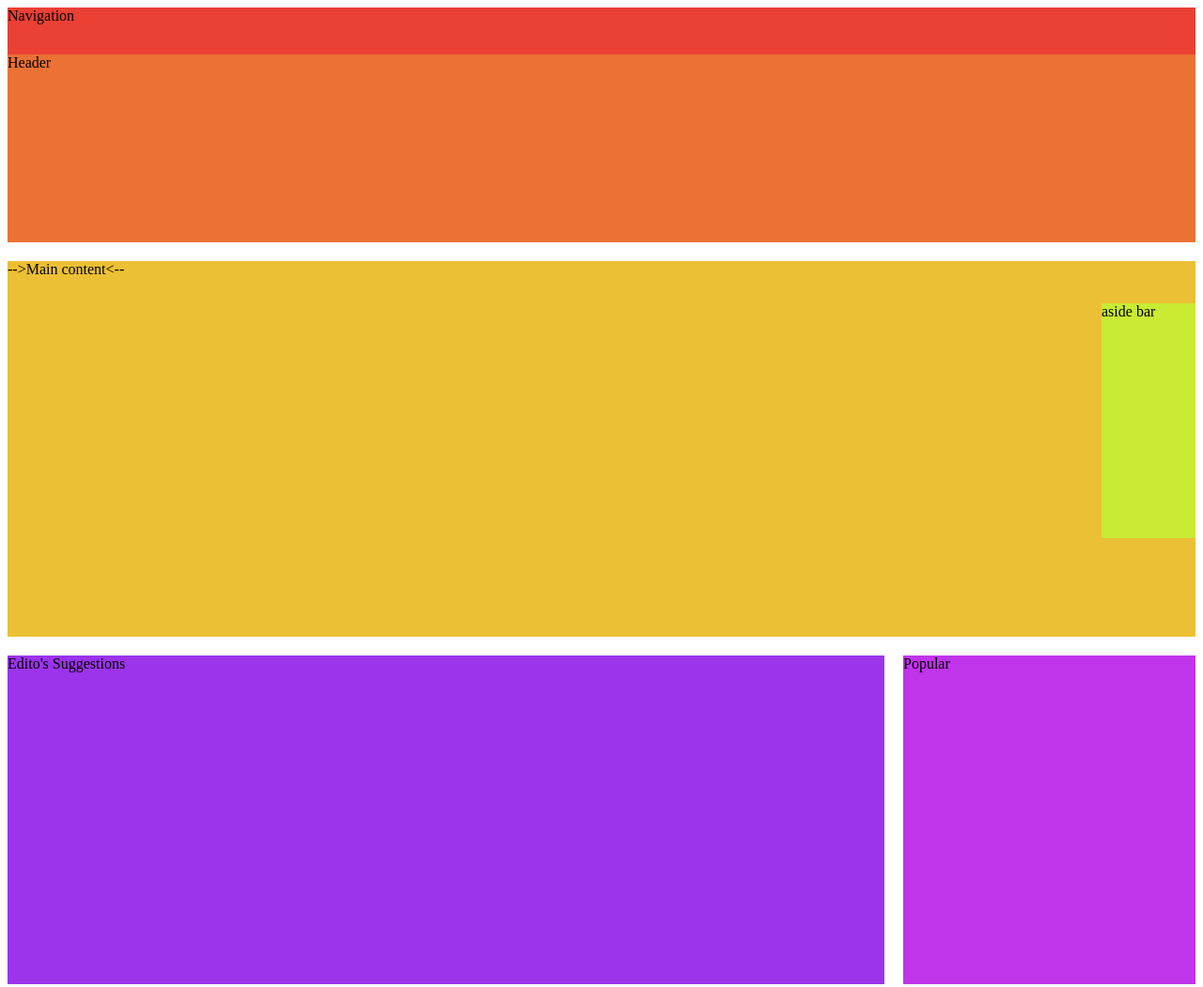
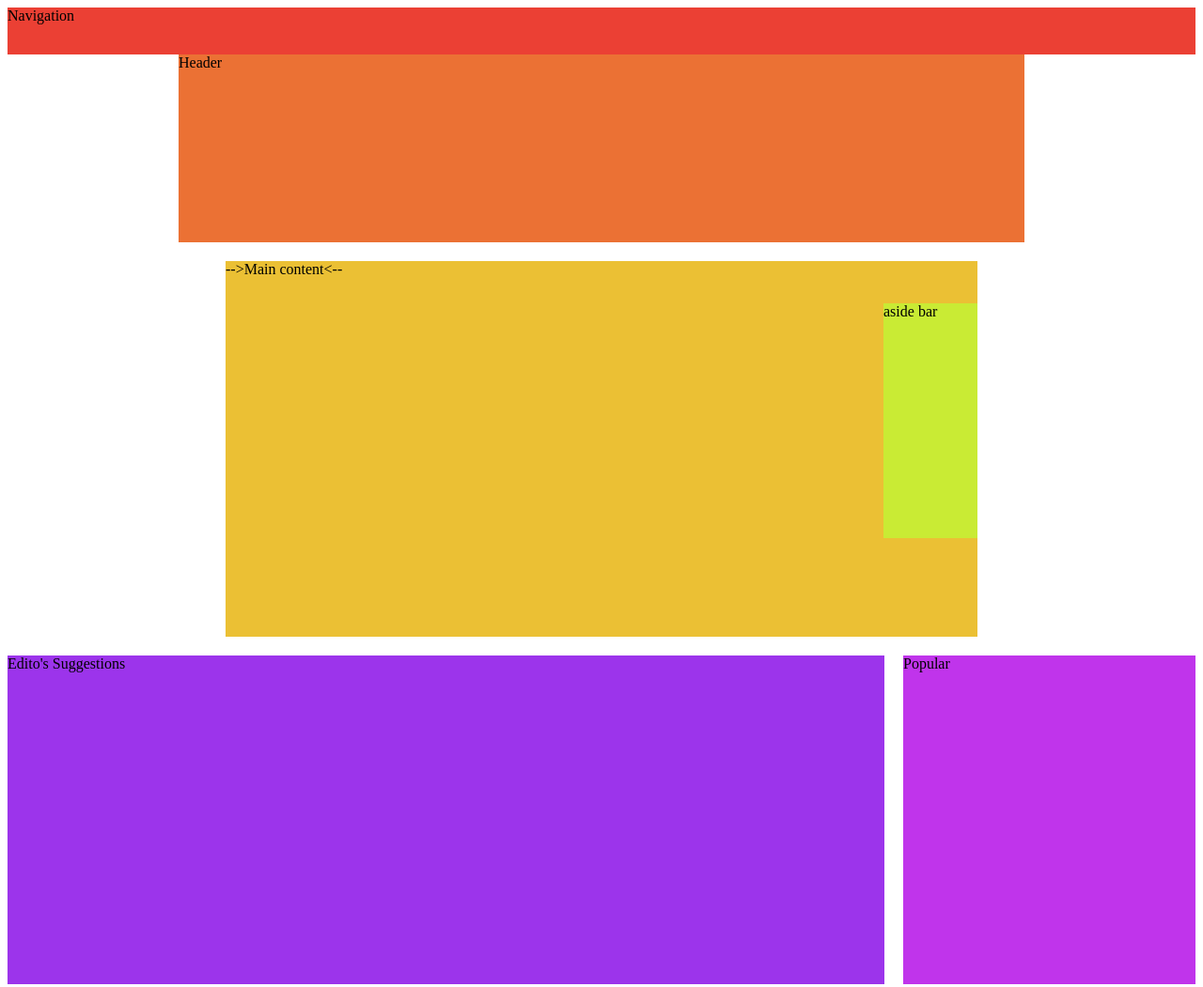
Before and after one commit to Clinton-dev/nyt-article-layout, a plain HTML site: page index.html in a window 1280 px wide. Shown: the top 1051 px of the page at 94% size. Drawn offline with Linux system fonts and the light colour scheme.

Commit message:
Center header and main content

```diff
--- a/styles.css
+++ b/styles.css
@@ -57,10 +57,14 @@ nav {
 
 header {
   grid-column: 1 / 3;
+  justify-self: center;
+  min-width: 900px;
 }
 
 main {
   grid-column: 1 / 3;
+  justify-self: center;
+  min-width: 800px;
 }
 
 section.recomendations {
```
